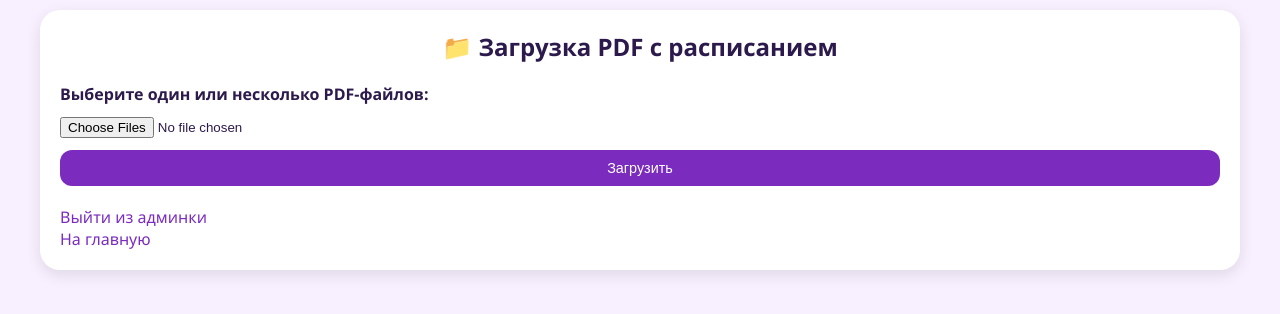
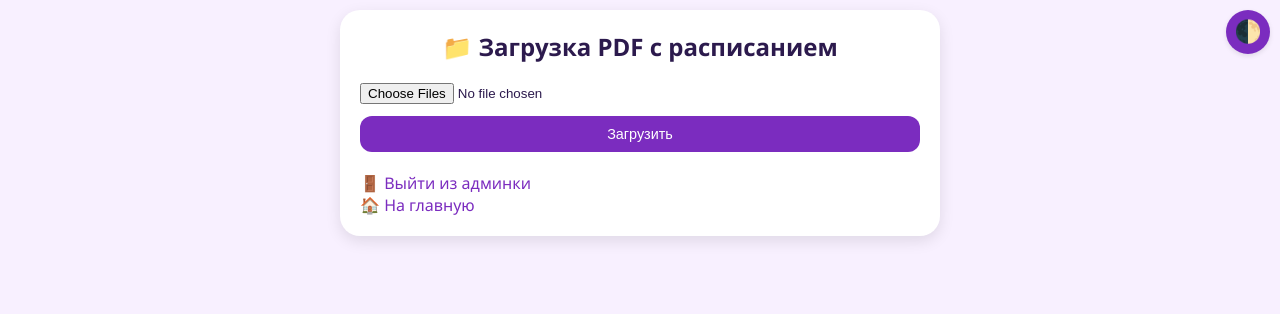
Before and after one commit to parhomenko12/schedule-planner, a Flask app: page /admin in a window 1280 px wide. Shown: the top 314 px of the page. Run offline with Flask 3, Linux system fonts and the light colour scheme; the visitor is signed in with stand-in values (Sample User, id 1).

Commit message:
Update admin.html

```diff
--- a/templates/admin.html
+++ b/templates/admin.html
@@ -2,19 +2,37 @@
 <html>
 <head>
     <meta charset="UTF-8">
+    <meta name="viewport" content="width=device-width, initial-scale=1.0">
     <title>Загрузка расписания</title>
     <link rel="stylesheet" href="{{ url_for('static', filename='style.css') }}">
+    <script>
+        function applyTheme() {
+            const savedTheme = localStorage.getItem('theme');
+            if (savedTheme === 'dark') document.body.classList.add('dark');
+            else document.body.classList.remove('dark');
+        }
+        function toggleTheme() {
+            if (document.body.classList.contains('dark')) {
+                document.body.classList.remove('dark');
+                localStorage.setItem('theme', 'light');
+            } else {
+                document.body.classList.add('dark');
+                localStorage.setItem('theme', 'dark');
+            }
+        }
+        window.onload = applyTheme;
+    </script>
 </head>
 <body>
-    <div class="container">
+    <button class="theme-toggle" onclick="toggleTheme()">🌓</button>
+    <div class="container" style="max-width: 600px;">
         <h1>📁 Загрузка PDF с расписанием</h1>
         <form method="post" enctype="multipart/form-data" action="/admin">
-            <label for="pdf_files">Выберите один или несколько PDF-файлов:</label>
             <input type="file" name="pdf_files" id="pdf_files" accept=".pdf" multiple required>
             <button type="submit">Загрузить</button>
         </form>
-        <p><a href="/logout">Выйти из админки</a></p>
-        <p><a href="/">На главную</a></p>
+        <p><a href="/logout">🚪 Выйти из админки</a></p>
+        <p><a href="/">🏠 На главную</a></p>
     </div>
 </body>
 </html>
```
